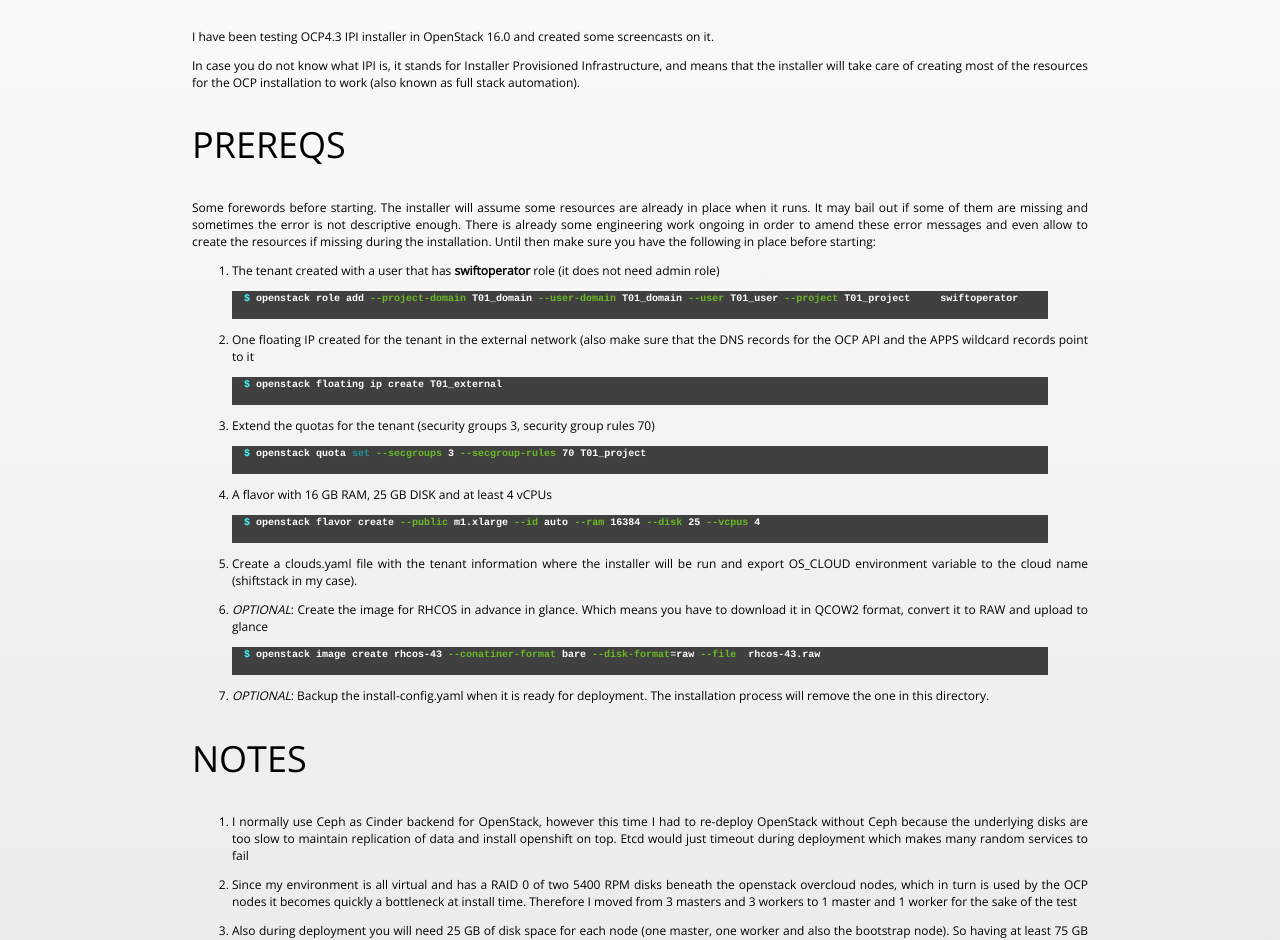
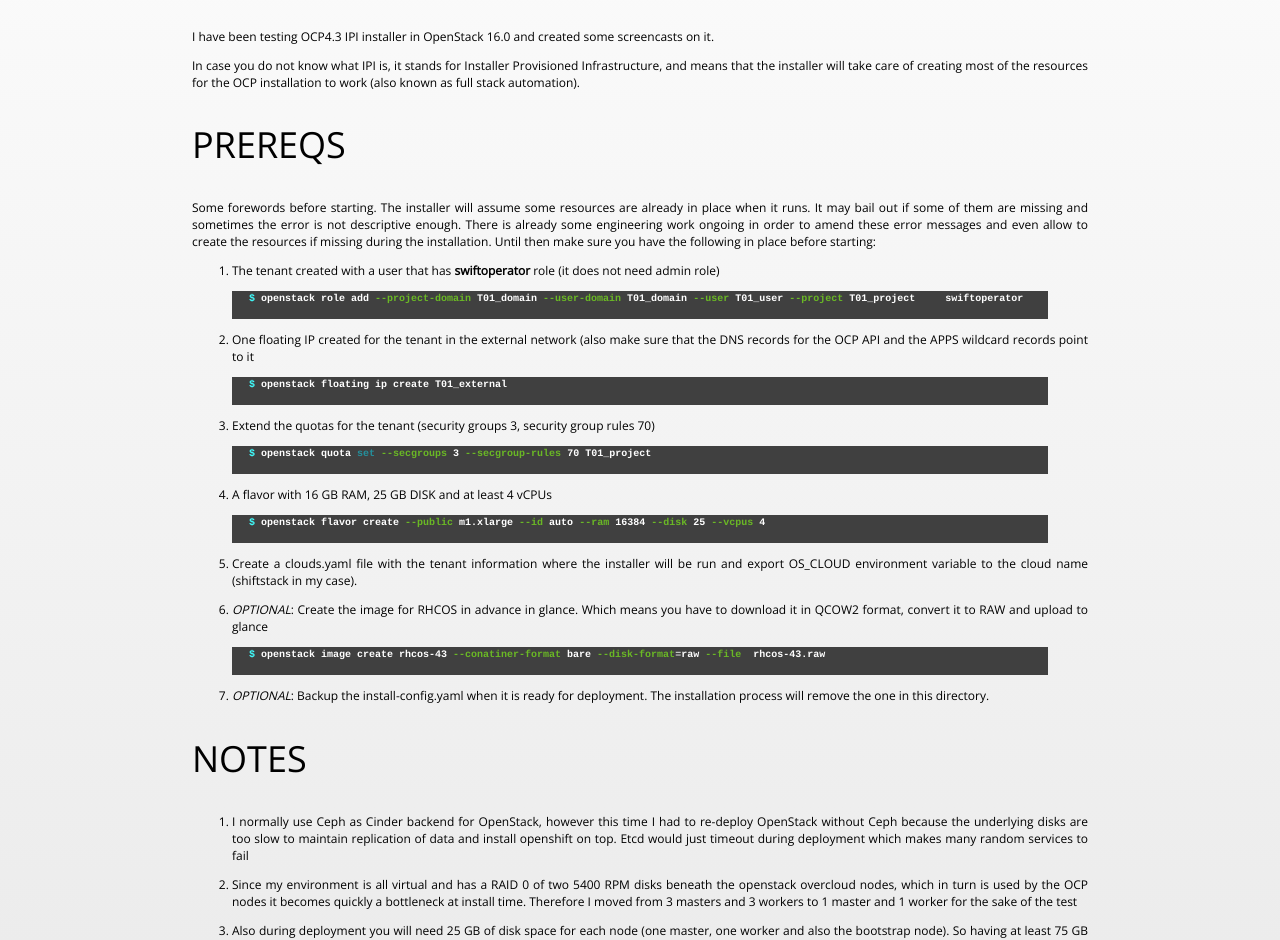
Before and after one commit to mauroseb/mauroseb.github.io, a Jekyll site: the page built from _posts/2020-05-31-OCP43-on-OSP16.md, in a window 1280 px wide. Shown: the part 369-1309 px from the top of the page. Built offline with Jekyll 4.4.1, drawn with Linux system fonts in a browser that asks for light colours.

Commit message:
Update main.css

```diff
--- a/css/main.css
+++ b/css/main.css
@@ -338,7 +338,7 @@
 
 code {
     color: #ffffff;
-    padding 1px 5px;
+    padding: 1px 5px;
     width: 75%;
     font-family:'Bitstream Vera Sans Mono','Courier', monospace;
     font-size: 10px;
```
